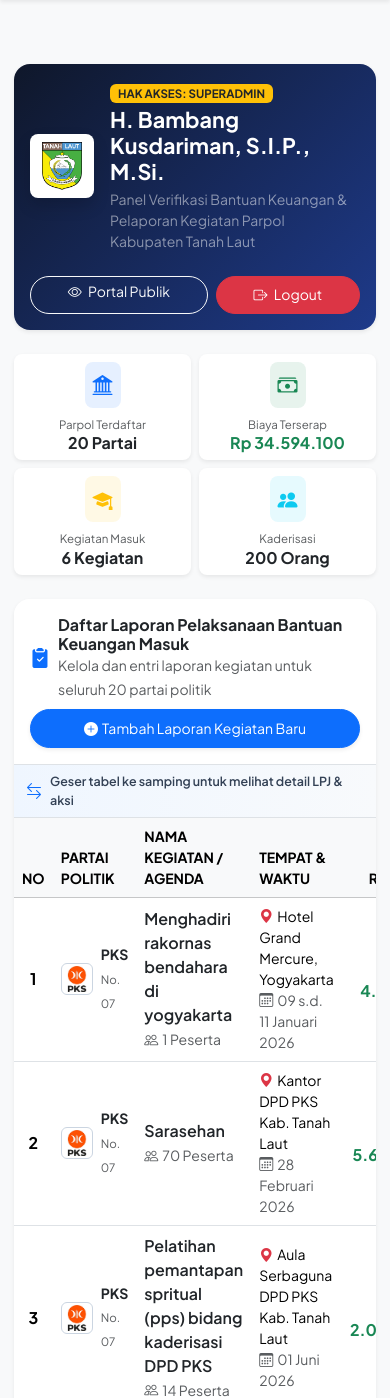
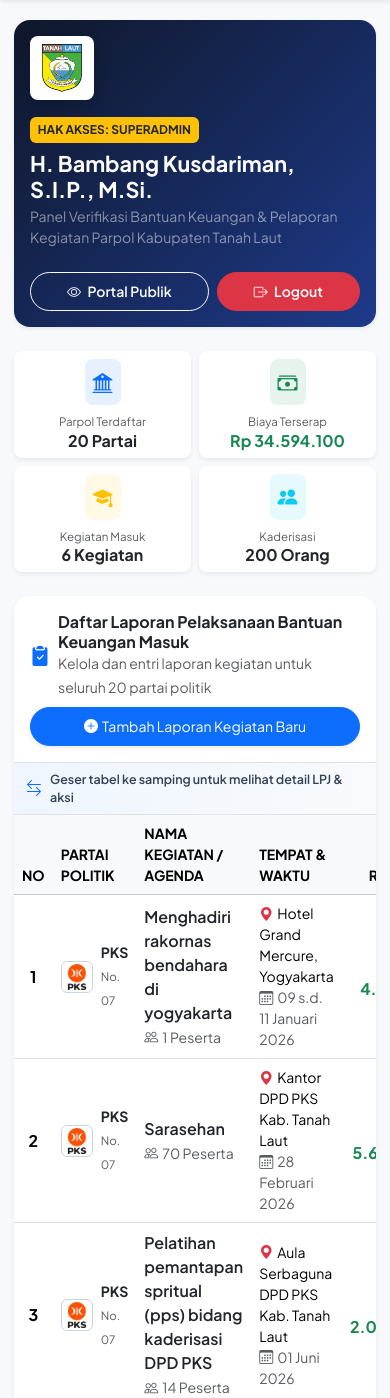
Before and after one commit to ahmadbasyir-arch/PARPOL, a Laravel app: page /dashboard in a window 390 px wide. Shown: the part 70-1468 px from the top of the page. Run offline with Laravel 12, Linux system fonts and the light colour scheme; a user stored in the database is signed in; data comes from the database, SQL or seed files in the repository.

Commit message:
fix(ui): Susun vertikal profil banner di dashboard mobile, cegah teks terpotong dan rapatkan margin atas

```diff
--- a/resources/views/dashboard/admin.blade.php
+++ b/resources/views/dashboard/admin.blade.php
@@ -3,32 +3,32 @@
 @section('title', 'Dashboard Administrator Bakesbangpol - SIPARPOL')
 
 @section('content')
-<div class="py-5 bg-light" style="min-height: 85vh;">
-    <div class="container py-3">
+<div class="py-3 py-md-4 bg-light" style="min-height: 85vh;">
+    <div class="container py-1 py-md-2">
 
         <!-- Welcome Banner -->
         <div class="card border-0 shadow-sm rounded-4 mb-4 overflow-hidden" style="background: linear-gradient(135deg, #0f172a 0%, #1e3a8a 100%);">
             <div class="card-body p-3 p-sm-4 p-md-5 text-white">
                 <div class="d-flex flex-column flex-md-row align-items-start align-items-md-center justify-content-between gap-3">
-                    <div class="d-flex align-items-center gap-3">
+                    <div class="d-flex flex-column flex-sm-row align-items-start align-items-sm-center gap-3 flex-grow-1 min-w-0">
                         <div class="bg-white rounded-3 p-2 shadow d-flex align-items-center justify-content-center flex-shrink-0" style="width: 64px; height: 64px;">
                             <img src="{{ asset('images/tanahlaut.png') }}" alt="Lambang Kabupaten Tanah Laut" style="width: 100%; height: 100%; object-fit: contain;">
                         </div>
-                        <div>
-                            <span class="badge bg-warning text-dark text-uppercase px-2 py-1 mb-1 fw-bold" style="font-size: 0.72rem;">Hak Akses: Superadmin</span>
-                            <h3 class="fw-bold mb-1 fs-4 fs-md-3">{{ $user->name }}</h3>
-                            <p class="text-white-50 mb-0 small">
+                        <div class="flex-grow-1 min-w-0">
+                            <span class="badge bg-warning text-dark text-uppercase px-2.5 py-1 mb-2 fw-bold text-wrap text-start lh-base" style="font-size: 0.75rem; white-space: normal;">Hak Akses: Superadmin</span>
+                            <h3 class="fw-bold mb-1 fs-4 fs-md-3 text-break">{{ $user->name }}</h3>
+                            <p class="text-white-50 mb-0 small text-break">
                                 Panel Verifikasi Bantuan Keuangan &amp; Pelaporan Kegiatan Parpol Kabupaten Tanah Laut
                             </p>
                         </div>
                     </div>
-                    <div class="d-flex align-items-center gap-2 mt-2 mt-md-0 w-100 w-md-auto justify-content-start justify-content-md-end">
-                        <a href="{{ route('parpol.home') }}" class="btn btn-outline-light btn-sm rounded-pill px-3 flex-fill flex-md-grow-0 text-center">
+                    <div class="d-flex align-items-center gap-2 mt-2 mt-md-0 w-100 w-md-auto justify-content-start justify-content-md-end flex-shrink-0">
+                        <a href="{{ route('parpol.home') }}" class="btn btn-outline-light btn-sm rounded-pill px-3 py-2 flex-fill flex-md-grow-0 text-center fw-semibold">
                             <i class="bi bi-eye me-1"></i> Portal Publik
                         </a>
                         <form action="{{ route('logout') }}" method="POST" class="d-inline flex-fill flex-md-grow-0">
                             @csrf
-                            <button type="submit" class="btn btn-danger btn-sm rounded-pill px-3 w-100 text-center">
+                            <button type="submit" class="btn btn-danger btn-sm rounded-pill px-3 py-2 w-100 text-center fw-semibold">
                                 <i class="bi bi-box-arrow-right me-1"></i> Logout
                             </button>
                         </form>
```
Also changed, not shown: resources/views/dashboard/parpol.blade.php (+10 -10 lines).
